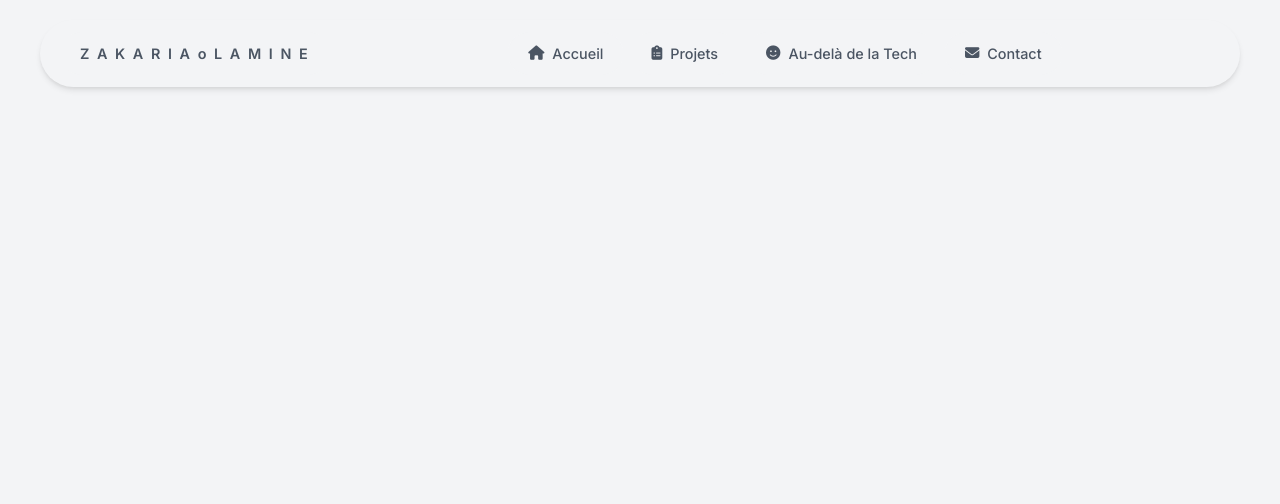
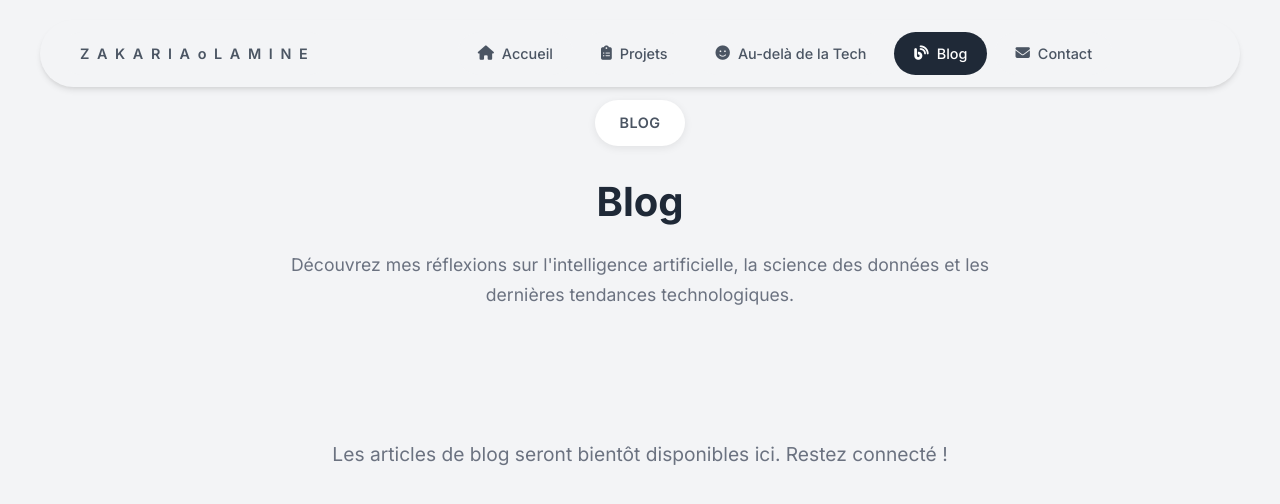
Before and after one commit to olamineZakaria/zakaria-olamine-portfolio, a Vue app: page /blog in a window 1280 px wide. Shown: the top 504 px of the page. Built offline with nearby package versions, Linux system fonts and the light colour scheme.

Commit message:
GitHub Pages

```diff
--- a/src/components/Navbar.vue
+++ b/src/components/Navbar.vue
@@ -37,6 +37,17 @@
           >
             <i class="fas fa-smile"></i>
             <span>Au-delà de la Tech</span>
+          </router-link>
+        </li>
+        <li>
+          <router-link
+            to="/blog"
+            class="nav-btn"
+            :class="{ active: $route.path === '/blog' }"
+            @click="isMenuOpen = false"
+          >
+            <i class="fas fa-blog"></i>
+            <span>Blog</span>
           </router-link>
         </li>
         <li>
--- a/src/router/index.js
+++ b/src/router/index.js
@@ -2,6 +2,7 @@ import { createRouter, createWebHistory } from 'vue-router'
 import Home from '../views/Home.vue'
 import ContactPage from '../views/ContactPage.vue'
 import BeyondTechPage from '../views/BeyondTechPage.vue'
+import BlogPage from '../views/BlogPage.vue'
 
 const routes = [
   {
@@ -18,6 +19,11 @@ const routes = [
     path: '/beyond-tech',
     name: 'BeyondTech',
     component: BeyondTechPage
+  },
+  {
+    path: '/blog',
+    name: 'Blog',
+    component: BlogPage
   }
 ]
 
--- /dev/null
+++ b/src/views/BlogPage.vue
@@ -0,0 +1,115 @@
+<template>
+  <div class="blog-page">
+    <div class="container">
+      <div class="section-header">
+        <div class="section-tabs">
+          <span>BLOG</span>
+        </div>
+        <h2 class="section-main-title">Blog</h2>
+        <p class="section-description">
+          Découvrez mes réflexions sur l'intelligence artificielle, la science des données et les dernières tendances technologiques.
+        </p>
+      </div>
+
+      <div class="blog-content">
+        <p class="coming-soon-text">
+          Les articles de blog seront bientôt disponibles ici. Restez connecté !
+        </p>
+      </div>
+    </div>
+  </div>
+</template>
+
+<script setup>
+// Blog page - articles à venir
+</script>
+
+<style scoped>
+.blog-page {
+  background: #f3f4f6;
+  padding: 100px 20px;
+  min-height: calc(100vh - 100px);
+}
+
+.container {
+  max-width: 1400px;
+  margin: 0 auto;
+}
+
+.section-header {
+  text-align: center;
+  margin-bottom: 4rem;
+}
+
+.section-tabs {
+  display: inline-block;
+  background: #ffffff;
+  padding: 10px 24px;
+  border-radius: 30px;
+  margin-bottom: 2rem;
+  box-shadow: 0 2px 8px rgba(0, 0, 0, 0.08);
+}
+
+.section-tabs span {
+  font-size: 0.9rem;
+  font-weight: 600;
+  color: #4b5563;
+  letter-spacing: 0.5px;
+}
+
+.section-main-title {
+  font-size: 2.5rem;
+  font-weight: 700;
+  color: #1f2937;
+  margin-bottom: 1.5rem;
+  line-height: 1.2;
+}
+
+.section-description {
+  font-size: 1.1rem;
+  color: #6b7280;
+  max-width: 700px;
+  margin: 0 auto;
+  line-height: 1.7;
+}
+
+.blog-content {
+  text-align: center;
+  padding: 4rem 2rem;
+}
+
+.coming-soon-text {
+  font-size: 1.2rem;
+  color: #6b7280;
+  margin: 0;
+  line-height: 1.8;
+}
+
+@media (max-width: 768px) {
+  .blog-page {
+    padding: 80px 20px 60px;
+  }
+
+  .section-main-title {
+    font-size: 2rem;
+  }
+
+  .section-description {
+    font-size: 1rem;
+  }
+
+  .blog-content {
+    padding: 3rem 1.5rem;
+  }
+}
+
+@media (max-width: 480px) {
+  .section-main-title {
+    font-size: 1.75rem;
+  }
+
+  .coming-soon-text {
+    font-size: 1rem;
+  }
+}
+</style>
```
